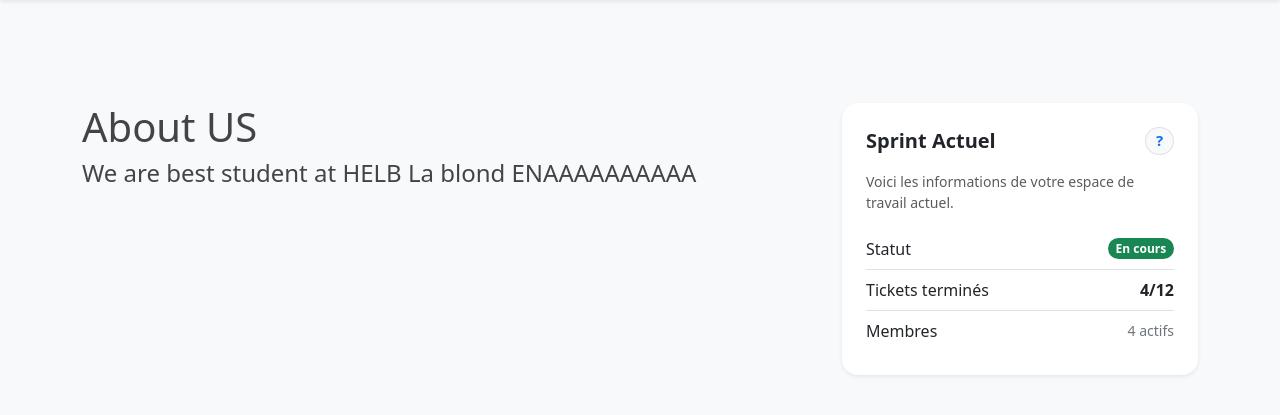
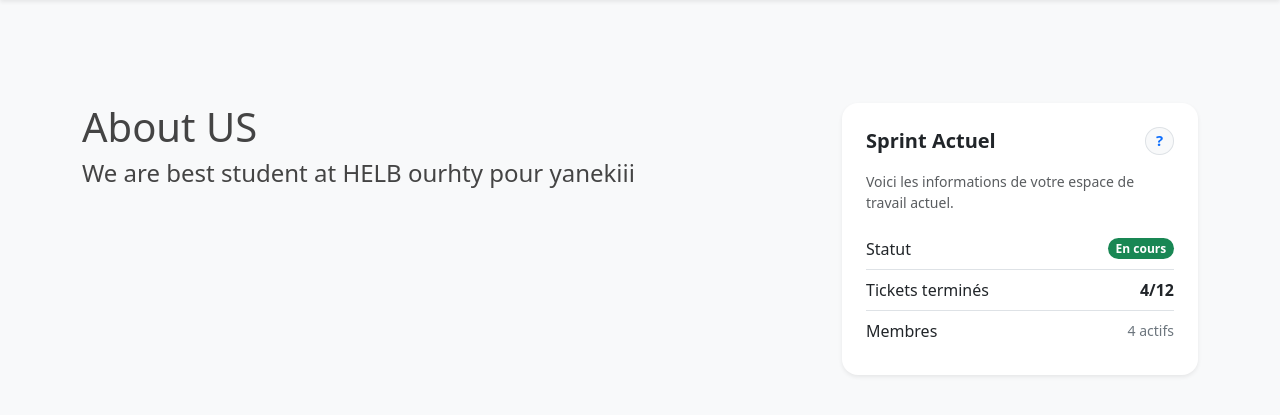
Before and after one commit to Yanekiii/JIRA, a Django app: page /about/ in a window 1280 px wide. Shown: the part 57-472 px from the top of the page. Run offline with Django 3.2, Linux system fonts and the light colour scheme.

Commit message:
yanekiiiourthy

```diff
--- a/ProjectJira-main/django_project/blog/templates/blog/about.html
+++ b/ProjectJira-main/django_project/blog/templates/blog/about.html
@@ -1,5 +1,5 @@
 {% extends "blog/base.html" %}
 {% block content %}
     <h1>About US</h1>
-    <h4>We are best student at HELB La blond ENAAAAAAAAAA </h4>
+    <h4>We are best student at HELB ourhty pour yanekiii </h4>
 {% endblock content %}
```
